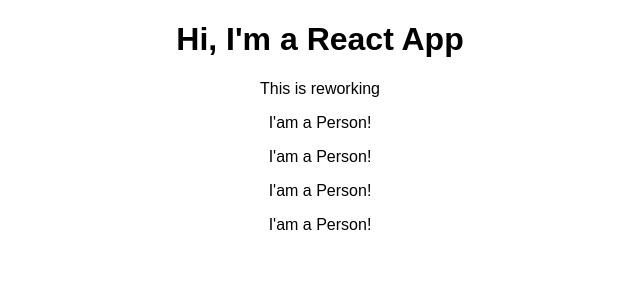
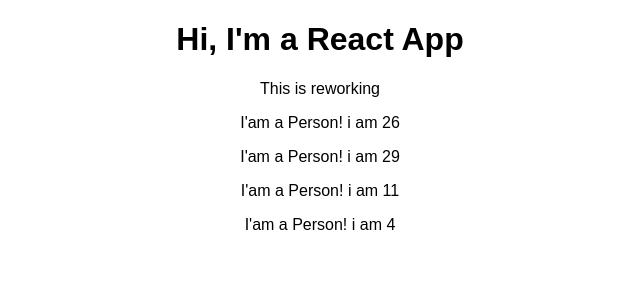
Before and after one commit to alexSiera/DockerTrain, a React (Create React App) app in the folder react-complete-guide/: page / in a window 1280 px wide. Shown: the top 300 px of the page, without its empty margins (320-960 px from the left). Built offline with nearby package versions, Linux system fonts and the light colour scheme.

Commit message:
add dynamic content

```diff
--- a/react-complete-guide/src/Person/Person.js
+++ b/react-complete-guide/src/Person/Person.js
@@ -1,5 +1,5 @@
 import React from "react";
 const person = () => {
-  return <p>I'am a Person!</p>;
+  return <p>I'am a Person! i am {Math.floor(Math.random() * 30)}</p>;
 };
 export default person;
```
